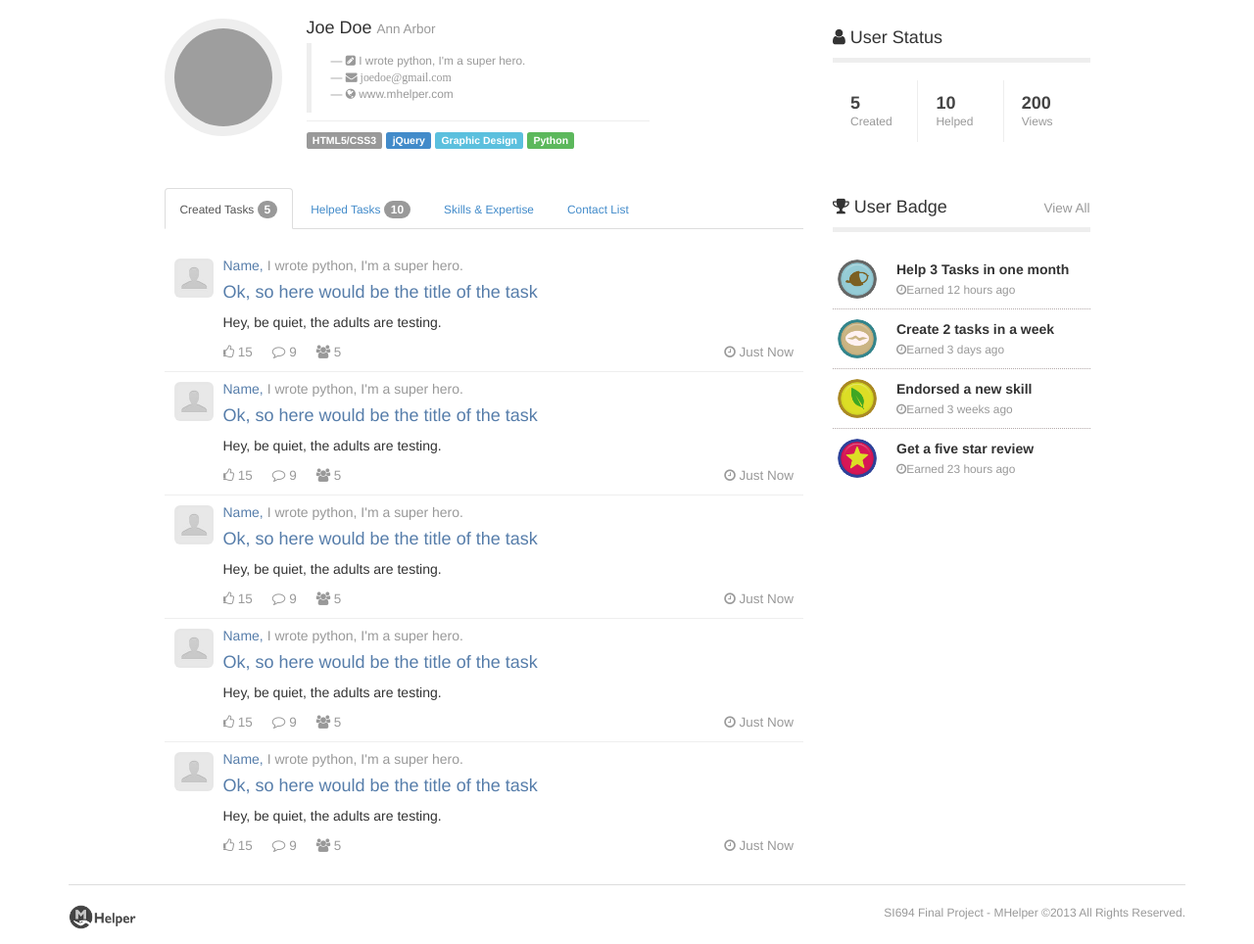
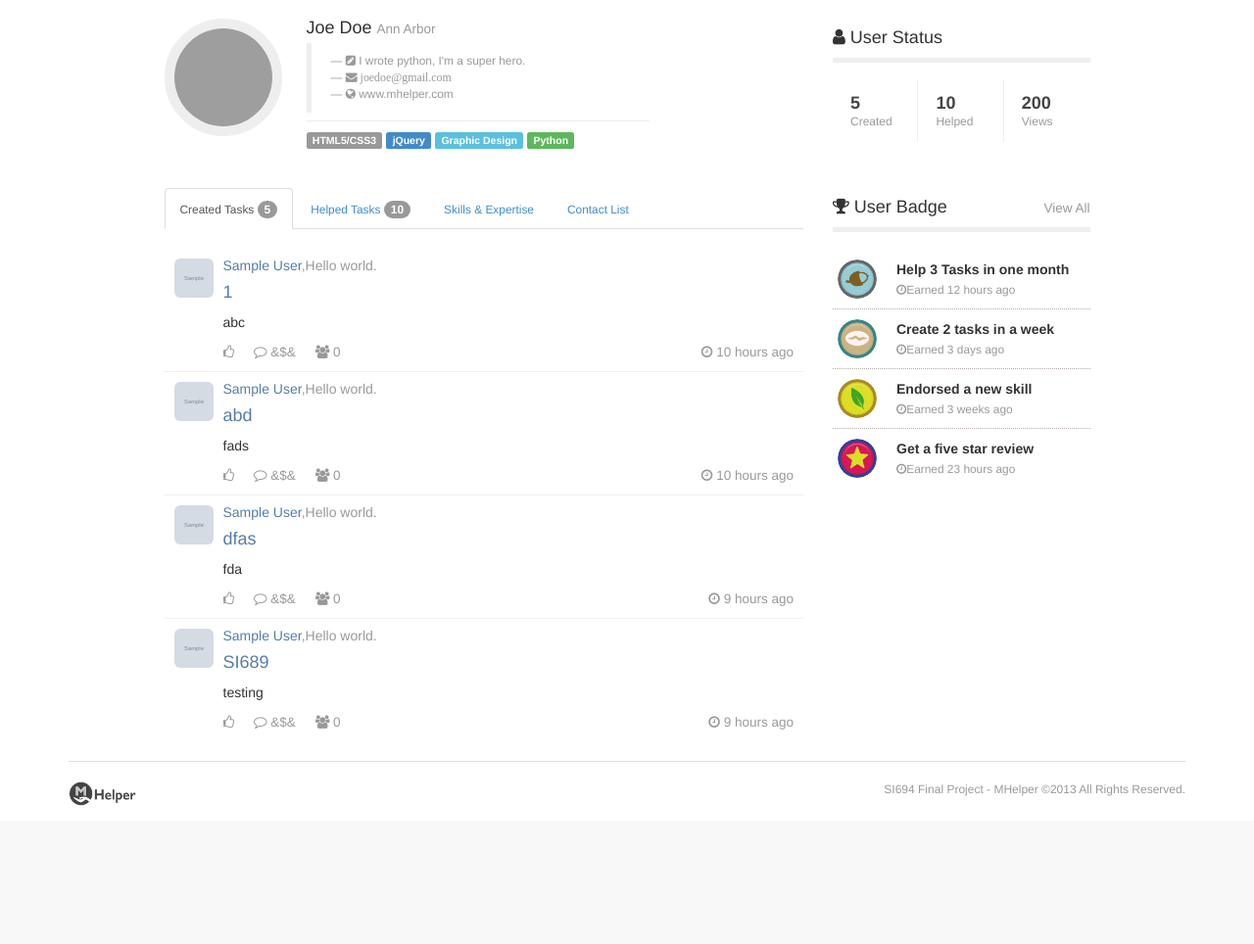
Before and after one commit to umliuxin/MHelper, a PHP site: page /plus/profile.php in a window 1280 px wide. Shown: the part 51-1015 px from the top of the page at 98% size. After the commit the page ends 874 px from the top, so only its background shows below. Run offline with PHP 8.4, Linux system fonts and the light colour scheme; the visitor is signed in with stand-in values (Sample User, id 1); data comes from the database, SQL or seed files in the repository; tables that the repository leaves empty hold one stand-in row (values such as "Sample post"); grey boxes marked "Sample" are stand-in pictures; data that the repository does not hold is empty; some libraries are stand-ins or nearby versions; grey boxes are pictures that could not be loaded.

Commit message:
backendV12
Profile page

```diff
--- a/index.php
+++ b/index.php
@@ -135,9 +135,9 @@
 								<a href="task.php?tid=<?=$task[0]?>"><h4><?=$task[2]?></h4></a>
 								<p><?=$task[5]?></p>
 								<div class="information">
-									<div class="infoleft"><h4><small><i class="fa fa-thumbs-o-up"></i> 15</small></h4></div>
-									<div class="infoleft"><h4><small><i class="fa fa-comment-o"></i> 9</small></h4></div>
-									<div class="infoleft"><h4><small><i class="fa fa-users"></i> 5</small></h4></div>
+									<div class="infoleft"><h4><small><i class="fa fa-thumbs-o-up"></i> <?=$task[16]?></small></h4></div>
+									<div class="infoleft"><h4><small><i class="fa fa-comment-o"></i> <?=$task[18]?></small></h4></div>
+									<div class="infoleft"><h4><small><i class="fa fa-users"></i> <?=$task[15]?></small></h4></div>
 									<div class="inforight"><h4><small><i class="fa fa-clock-o"></i> <?=$task[1]?></small></h4></div>
 								</div>
 							</div>
--- a/profile.php
+++ b/profile.php
@@ -1,5 +1,7 @@
 <?php
 session_start();
+$uid=$_SESSION['userid'];
+require('db.php');
 ?>
 <!doctype html>
 <html lang="en">
@@ -81,18 +83,21 @@
 				<div class="tab-content" style="margin-top:20px;">
 				  <div class="tab-pane active" id="created">
 					<ul id="tasklist" class="list-unstyled">
-						<?php for($i=0; $i <= 4; $i++){?>
+						<?php
+						$tasks=getcreatedtask($uid);
+						foreach($tasks as $task){?>
 							<li>
-							<div class="author"><img src="img/avatar.jpg" class="avatar img-rounded"></div>
+								<div class="author"><img src="<?=$task[19][2]?>" class="avatar img-rounded"></div>
 								<div class="content">
-								<h5>Name, <span class="text-muted">I wrote python, I'm a super hero.</span></h5>
-								<h4>Ok, so here would be the title of the task</h4>
-								<p>Hey, be quiet, the adults are testing.</p>
+
+									<h5><?=$task[19][1]?><span class="text-muted">,Hello world.</span></h5>
+									<a href="task.php?tid=<?=$task[0]?>"><h4><?=$task[2]?></h4></a>
+									<p><?=$task[5]?></p>
 									<div class="information">
-									<div class="infoleft"><h4><small><i class="fa fa-thumbs-o-up"></i> 15</small></h4></div>
-									<div class="infoleft"><h4><small><i class="fa fa-comment-o"></i> 9</small></h4></div>
-									<div class="infoleft"><h4><small><i class="fa fa-users"></i> 5</small></h4></div>
-									<div class="inforight"><h4><small><i class="fa fa-clock-o"></i> Just Now</small></h4></div>
+										<div class="infoleft"><h4><small><i class="fa fa-thumbs-o-up"></i> <?=$task[16]?></small></h4></div>
+										<div class="infoleft"><h4><small><i class="fa fa-comment-o"></i> <?=$task[18]?></small></h4></div>
+										<div class="infoleft"><h4><small><i class="fa fa-users"></i> <?=$task[15]?></small></h4></div>
+										<div class="inforight"><h4><small><i class="fa fa-clock-o"></i> <?=$task[1]?></small></h4></div>
 									</div>
 								</div>
 							</li>
@@ -101,18 +106,21 @@
 				  	</div>
 				  	<div class="tab-pane" id="helped">
 						<ul id="tasklist" class="list-unstyled">
-							<?php for($i=0; $i <= 9; $i++){?>
+							<?php
+							$tasks=getapplytask($uid);
+							foreach($tasks as $task){?>
 								<li>
-								<div class="author"><img src="img/avatar.jpg" class="avatar img-rounded"></div>
+									<div class="author"><img src="<?=$task[19][2]?>" class="avatar img-rounded"></div>
 									<div class="content">
-									<h5>Name, <span class="text-muted">I wrote python, I'm a super hero.</span></h5>
-									<h4>Ok, so here would be the title of the task</h4>
-									<p>Hey, be quiet, the adults are testing.</p>
+
+										<h5><?=$task[19][1]?><span class="text-muted">,Hello world.</span></h5>
+										<a href="task.php?tid=<?=$task[0]?>"><h4><?=$task[2]?></h4></a>
+										<p><?=$task[5]?></p>
 										<div class="information">
-										<div class="infoleft"><h4><small><i class="fa fa-thumbs-o-up"></i> 15</small></h4></div>
-										<div class="infoleft"><h4><small><i class="fa fa-comment-o"></i> 9</small></h4></div>
-										<div class="infoleft"><h4><small><i class="fa fa-users"></i> 5</small></h4></div>
-										<div class="inforight"><h4><small><i class="fa fa-clock-o"></i> Just Now</small></h4></div>
+											<div class="infoleft"><h4><small><i class="fa fa-thumbs-o-up"></i> <?=$task[16]?></small></h4></div>
+											<div class="infoleft"><h4><small><i class="fa fa-comment-o"></i> <?=$task[18]?></small></h4></div>
+											<div class="infoleft"><h4><small><i class="fa fa-users"></i> <?=$task[15]?></small></h4></div>
+											<div class="inforight"><h4><small><i class="fa fa-clock-o"></i> <?=$task[1]?></small></h4></div>
 										</div>
 									</div>
 								</li>
```
Also changed, not shown: 1 other file. Lines whose indentation alone changed are shown as unchanged.
